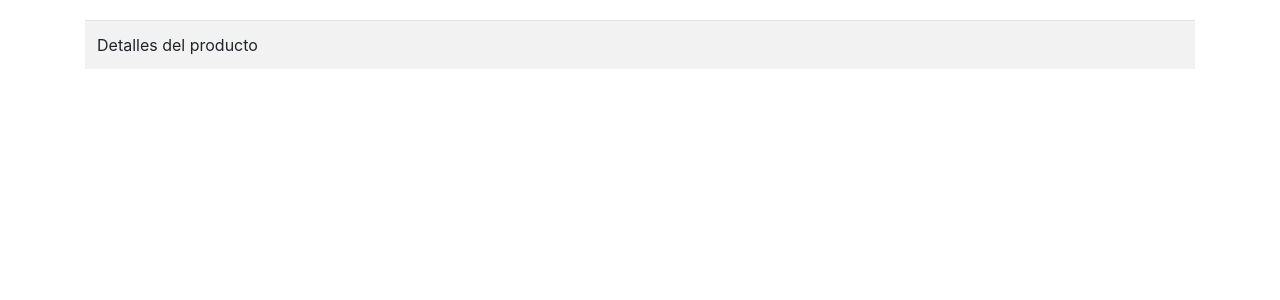
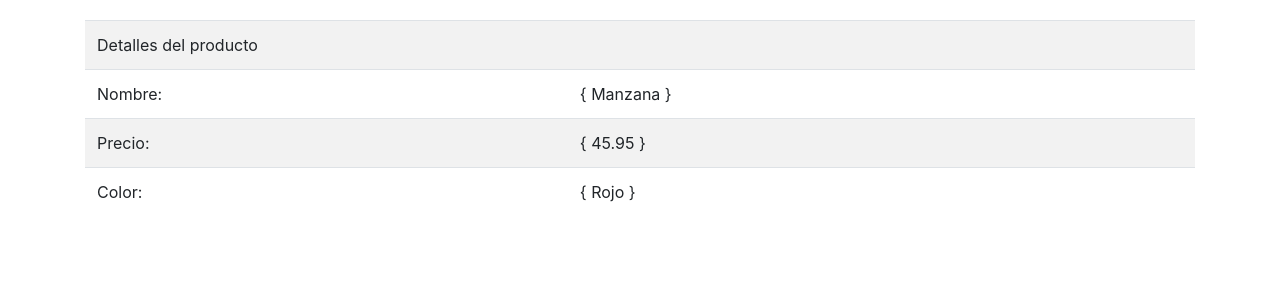
Before and after one commit to soyReynald/adv-php, a PHP site: page /easytask/learn/forms/get/detalles.php?product=Manzana in a window 1280 px wide. Shown: the top 300 px of the page. Run offline with PHP 8.4, Linux system fonts and the light colour scheme; data that the repository does not hold is empty.

Commit message:
Code working, errors fixed... Using GET through the URL with PHP

```diff
--- a/learn/forms/get/detalles.php
+++ b/learn/forms/get/detalles.php
@@ -22,7 +22,7 @@ $detalles = [
 				<td colspan="2">Detalles del producto</td>
 			</tr>
 			<?php foreach($detalles as $producto):
-					if($producto["nombre"] == $_GET['producto']): ?>
+					if($producto["nombre"] == $_GET['product']): ?>
 			<tr>
 				<td>Nombre:</td>
 				<td>{ <?php echo $producto["nombre"]; ?> }</td>
--- a/learn/forms/get/index.php
+++ b/learn/forms/get/index.php
@@ -20,7 +20,7 @@ $productos = ["Manzana", "Pera", "Uva", "Naranja", "Mango"];
 
 			<tr>
 				<td>{ <?php echo $producto; ?> }</td>
-				<td><a href="detalles.php?product=<?php echo $producto; ?>'" class="btn btn-sm btn-dark"> Detalles </a></td>
+				<td><a href="detalles.php?product=<?php echo $producto; ?>" class="btn btn-sm btn-dark"> Detalles </a></td>
 			</tr>
 
 			<?php endforeach; ?>
```
